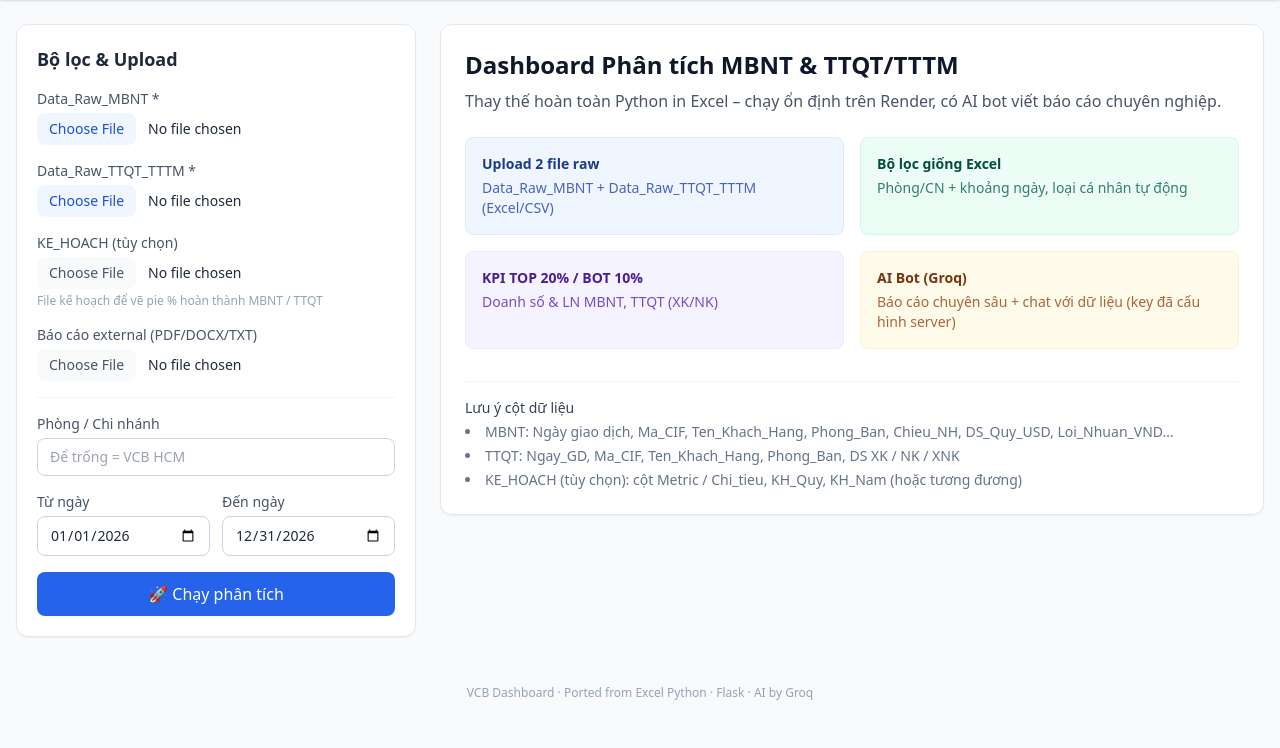
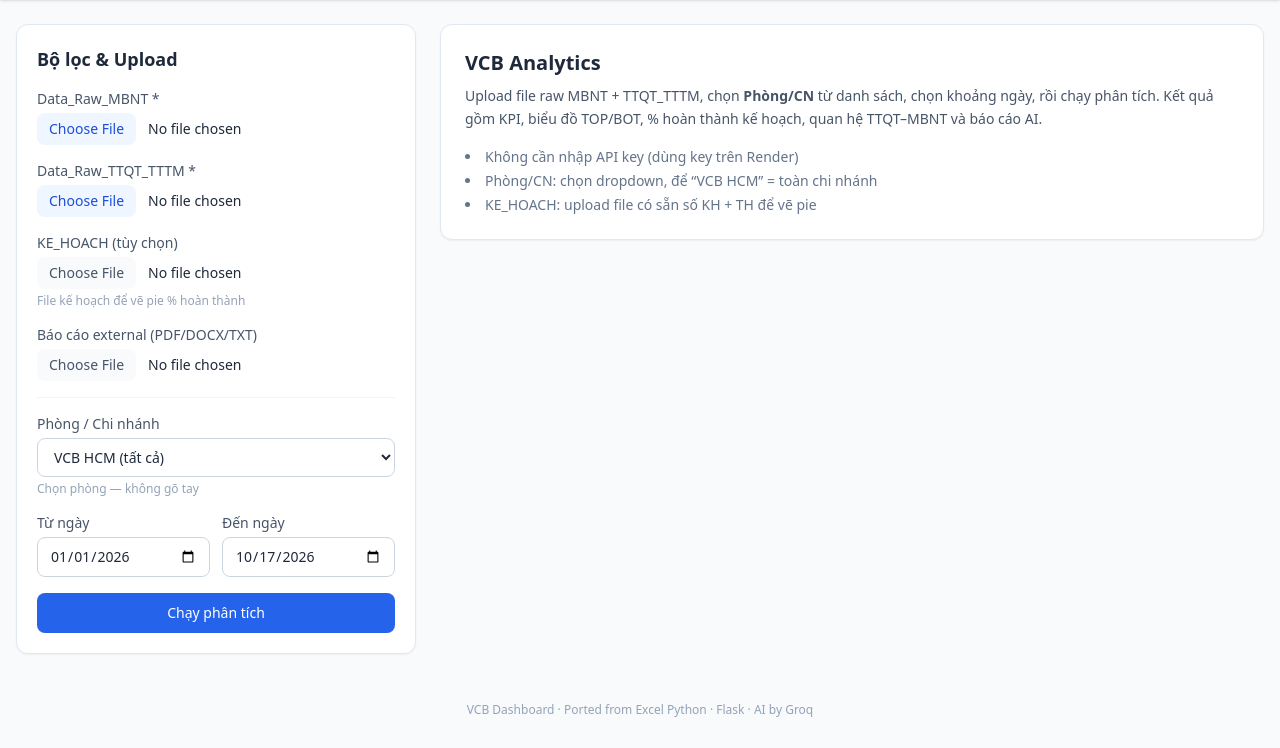
Before and after one commit to trongltgit/vcb-dashboard, a Flask app: page / in a window 1280 px wide. Shown: the part 52-800 px from the top of the page. Run offline with Flask 3, Linux system fonts and the light colour scheme; some libraries are stand-ins or nearby versions.

Commit message:
Update index.html

```diff
--- a/templates/index.html
+++ b/templates/index.html
@@ -20,7 +20,7 @@
           <label class="block text-sm font-medium text-slate-600 mb-1">KE_HOACH (tùy chọn)</label>
           <input type="file" name="plan" accept=".xlsx,.xls,.csv"
                  class="w-full text-sm file:mr-3 file:py-1.5 file:px-3 file:rounded-lg file:border-0 file:bg-slate-50 file:text-slate-600" />
-          <p class="text-xs text-slate-400 mt-1">File kế hoạch để vẽ pie % hoàn thành MBNT / TTQT</p>
+          <p class="text-xs text-slate-400 mt-1">File kế hoạch để vẽ pie % hoàn thành</p>
         </div>
         <div>
           <label class="block text-sm font-medium text-slate-600 mb-1">Báo cáo external (PDF/DOCX/TXT)</label>
@@ -30,11 +30,37 @@
 
         <hr class="border-slate-100" />
 
+        {# ===== DROPDOWN PHÒNG / CHI NHÁNH ===== #}
         <div>
           <label class="block text-sm font-medium text-slate-600 mb-1">Phòng / Chi nhánh</label>
-          <input type="text" name="phong" placeholder="Để trống = VCB HCM"
-                 class="w-full rounded-lg border border-slate-300 px-3 py-2 text-sm" />
+          <select name="phong"
+                  class="w-full rounded-lg border border-slate-300 px-3 py-2 text-sm bg-white">
+            <option value="">VCB HCM (tất cả)</option>
+            {% set default_rooms = [
+              "Khách hàng doanh nghiệp 1",
+              "Khách hàng doanh nghiệp 2",
+              "Khách hàng doanh nghiệp 3",
+              "Khách hàng FDI",
+              "Khách hàng bán lẻ 1",
+              "Khách hàng bán lẻ 2",
+              "Khách hàng bán lẻ 3",
+              "Dịch vụ khách hàng tổ chức 1",
+              "Dịch vụ khách hàng tổ chức 2",
+              "PGD Tôn Đức Thắng",
+              "PGD Mê Linh",
+              "PGD Đồng Khởi",
+              "PGD Cộng Hòa",
+              "PGD Võ Văn Kiệt",
+              "PGD Lê Thánh Tôn"
+            ] %}
+            {% set rooms = phong_list if phong_list else default_rooms %}
+            {% for p in rooms %}
+            <option value="{{ p }}" {% if request.args.get('phong') == p %}selected{% endif %}>{{ p }}</option>
+            {% endfor %}
+          </select>
+          <p class="text-xs text-slate-400 mt-1">Chọn phòng — không gõ tay</p>
         </div>
+
         <div class="grid grid-cols-2 gap-3">
           <div>
             <label class="block text-sm font-medium text-slate-600 mb-1">Từ ngày</label>
@@ -43,26 +69,26 @@
           </div>
           <div>
             <label class="block text-sm font-medium text-slate-600 mb-1">Đến ngày</label>
-            <input type="date" name="d_to" value="2026-12-31"
+            <input type="date" name="d_to" value="{{ today }}"
                    class="w-full rounded-lg border border-slate-300 px-3 py-2 text-sm" />
           </div>
         </div>
 
         <button type="submit"
-                class="w-full bg-blue-600 hover:bg-blue-700 text-white font-medium py-2.5 rounded-lg transition">
-          🚀 Chạy phân tích
+                class="w-full py-2.5 rounded-lg bg-blue-600 text-white font-medium hover:bg-blue-700 text-sm">
+          Chạy phân tích
         </button>
       </form>
 
       {% if has_data %}
       <form action="{{ url_for('reset') }}" method="post" class="mt-3">
-        <button type="submit" class="w-full text-sm text-slate-500 hover:text-red-600 py-2">
+        <button type="submit" class="w-full py-2 rounded-lg border border-slate-300 text-slate-600 text-sm hover:bg-slate-50">
           Xóa dữ liệu hiện tại
         </button>
       </form>
       <a href="{{ url_for('dashboard') }}"
-         class="mt-2 block text-center text-sm text-blue-600 hover:underline">
-        → Xem dashboard đã chạy
+         class="block text-center mt-2 text-sm text-blue-600 hover:underline">
+        → Xem kết quả đã có
       </a>
       {% endif %}
     </div>
@@ -70,38 +96,17 @@
 
   <div class="lg:col-span-2">
     <div class="bg-white rounded-xl shadow-sm border border-slate-200 p-6">
-      <h1 class="text-2xl font-bold text-slate-900 mb-2">Dashboard Phân tích MBNT & TTQT/TTTM</h1>
-      <p class="text-slate-600 mb-6">
-        Thay thế hoàn toàn Python in Excel – chạy ổn định trên Render, có AI bot viết báo cáo chuyên nghiệp.
+      <h1 class="text-xl font-bold text-slate-800 mb-2">VCB Analytics</h1>
+      <p class="text-slate-600 text-sm leading-relaxed">
+        Upload file raw MBNT + TTQT_TTTM, chọn <strong>Phòng/CN</strong> từ danh sách,
+        chọn khoảng ngày, rồi chạy phân tích. Kết quả gồm KPI, biểu đồ TOP/BOT,
+        % hoàn thành kế hoạch, quan hệ TTQT–MBNT và báo cáo AI.
       </p>
-
-      <div class="grid sm:grid-cols-2 gap-4 text-sm">
-        <div class="rounded-lg bg-blue-50 border border-blue-100 p-4">
-          <div class="font-semibold text-blue-900 mb-1">Upload 2 file raw</div>
-          <p class="text-blue-800/80">Data_Raw_MBNT + Data_Raw_TTQT_TTTM (Excel/CSV)</p>
-        </div>
-        <div class="rounded-lg bg-emerald-50 border border-emerald-100 p-4">
-          <div class="font-semibold text-emerald-900 mb-1">Bộ lọc giống Excel</div>
-          <p class="text-emerald-800/80">Phòng/CN + khoảng ngày, loại cá nhân tự động</p>
-        </div>
-        <div class="rounded-lg bg-violet-50 border border-violet-100 p-4">
-          <div class="font-semibold text-violet-900 mb-1">KPI TOP 20% / BOT 10%</div>
-          <p class="text-violet-800/80">Doanh số & LN MBNT, TTQT (XK/NK)</p>
-        </div>
-        <div class="rounded-lg bg-amber-50 border border-amber-100 p-4">
-          <div class="font-semibold text-amber-900 mb-1">AI Bot (Groq)</div>
-          <p class="text-amber-800/80">Báo cáo chuyên sâu + chat với dữ liệu (key đã cấu hình server)</p>
-        </div>
-      </div>
-
-      <div class="mt-8 text-sm text-slate-500 border-t border-slate-100 pt-4">
-        <p class="font-medium text-slate-700 mb-1">Lưu ý cột dữ liệu</p>
-        <ul class="list-disc list-inside space-y-1">
-          <li>MBNT: Ngày giao dịch, Ma_CIF, Ten_Khach_Hang, Phong_Ban, Chieu_NH, DS_Quy_USD, Loi_Nhuan_VND…</li>
-          <li>TTQT: Ngay_GD, Ma_CIF, Ten_Khach_Hang, Phong_Ban, DS XK / NK / XNK</li>
-          <li>KE_HOACH (tùy chọn): cột Metric / Chi_tieu, KH_Quy, KH_Nam (hoặc tương đương)</li>
-        </ul>
-      </div>
+      <ul class="mt-4 text-sm text-slate-500 list-disc list-inside space-y-1">
+        <li>Không cần nhập API key (dùng key trên Render)</li>
+        <li>Phòng/CN: chọn dropdown, để “VCB HCM” = toàn chi nhánh</li>
+        <li>KE_HOACH: upload file có sẵn số KH + TH để vẽ pie</li>
+      </ul>
     </div>
   </div>
 </div>
```
